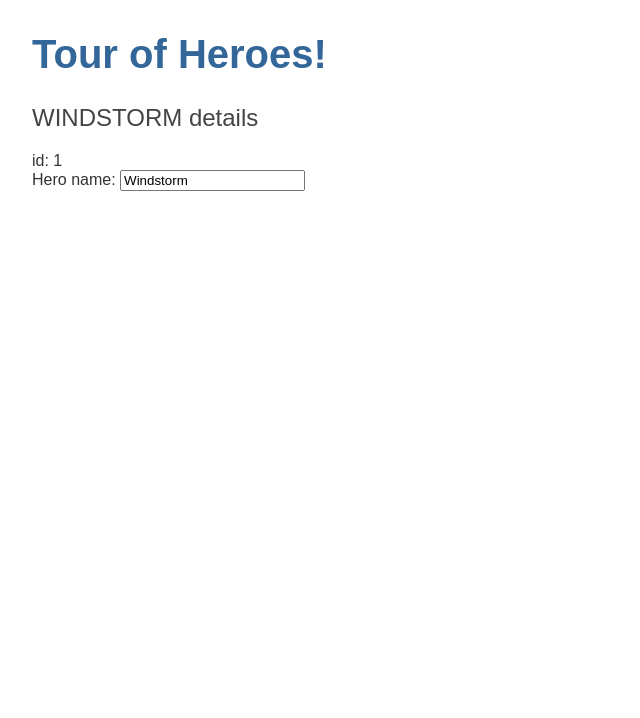
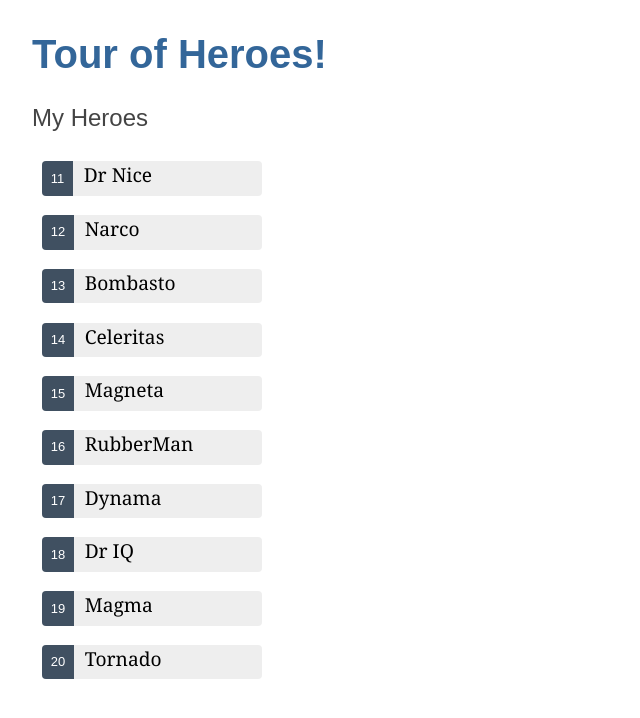
Before and after one commit to cmdaltent/angular-tour-of-heroes, an Angular app: page / in a window 1280 px wide. Shown: the top 718 px of the page, without its empty margins (0-640 px from the left). Built offline with nearby package versions, Linux system fonts and the light colour scheme.

Commit message:
list of heroes step completed
Signed-off-by: Martin Weissbach <weissbach.martin@gmail.com>

```diff
--- a/src/app/heroes/heroes.component.css
+++ b/src/app/heroes/heroes.component.css
@@ -0,0 +1,66 @@
+/* HeroesComponent's private CSS styles */
+.heroes {
+  margin: 0 0 2em 0;
+  list-style-type: none;
+  padding: 0;
+  width: 15em;
+}
+
+.heroes li {
+  display: flex;
+}
+
+.heroes button {
+  flex: 1;
+  cursor: pointer;
+  position: relative;
+  left: 0;
+  background-color: #EEE;
+  margin: .5em;
+  padding: 0;
+  border-radius: 4px;
+  display: flex;
+  align-items: stretch;
+  height: 1.8em;
+}
+
+.heroes button:hover {
+  color: #2c3a41;
+  background-color: #e6e6e6;
+  left: .1em;
+}
+
+.heroes button:active {
+  background-color: #525252;
+  color: #fafafa;
+}
+
+.heroes button.selected {
+  background-color: black;
+  color: white;
+}
+
+.heroes button.selected:hover {
+  background-color: #505050;
+  color: white;
+}
+
+.heroes button.selected:active {
+  background-color: black;
+  color: white;
+}
+
+.heroes .badge {
+  display: inline-block;
+  font-size: small;
+  color: white;
+  padding: 0.8em 0.7em 0 0.7em;
+  background-color: #405061;
+  line-height: 1em;
+  margin-right: .8em;
+  border-radius: 4px 0 0 4px;
+}
+
+.heroes .name {
+  align-self: center;
+}
--- a/src/app/heroes/heroes.component.html
+++ b/src/app/heroes/heroes.component.html
@@ -1,9 +1,17 @@
-<h2>{{ hero.name | uppercase }} details</h2>
-<div>
-  <span>id: </span>
-  {{ hero.id }}
+<h2>My Heroes</h2>
+<ul class="heroes">
+  <li *ngFor="let hero of heroes">
+    <button type="button" (click)="onSelect(hero)" [class.selected]="hero === selectedHero">
+      <span class="badge">{{ hero.id }}</span> {{ hero.name }}
+    </button>
+  </li>
+</ul>
+
+<div *ngIf="selectedHero">
+  <h2>{{selectedHero.name | uppercase}} Details</h2>
+  <div>id: {{selectedHero.id}}</div>
+  <div>
+    <label for="hero-name">Hero name: </label>
+    <input id="hero-name" [(ngModel)]="selectedHero.name" placeholder="name">
+  </div>
 </div>
-<div>
-  <label for="name">Hero name: </label>
-  <input id="name" placeholder="name" [(ngModel)]="hero.name">
-</div>
--- a/src/app/heroes/heroes.component.ts
+++ b/src/app/heroes/heroes.component.ts
@@ -1,5 +1,6 @@
 import { Component, OnInit } from '@angular/core';
 import {Hero} from "../hero";
+import {HEROES} from "../mock-heroes";
 
 @Component({
   selector: 'app-heroes',
@@ -13,9 +14,16 @@
     name: 'Windstorm',
   };
 
+  heroes = HEROES;
+
+  selectedHero?: Hero;
+
   constructor() { }
 
   ngOnInit(): void {
   }
 
+  onSelect(hero: Hero) {
+    this.selectedHero = hero;
+  }
 }
--- /dev/null
+++ b/src/app/mock-heroes.ts
@@ -0,0 +1,14 @@
+import { Hero } from './hero';
+
+export const HEROES: Hero[] = [
+  { id: 11, name: 'Dr Nice' },
+  { id: 12, name: 'Narco' },
+  { id: 13, name: 'Bombasto' },
+  { id: 14, name: 'Celeritas' },
+  { id: 15, name: 'Magneta' },
+  { id: 16, name: 'RubberMan' },
+  { id: 17, name: 'Dynama' },
+  { id: 18, name: 'Dr IQ' },
+  { id: 19, name: 'Magma' },
+  { id: 20, name: 'Tornado' }
+];
```
